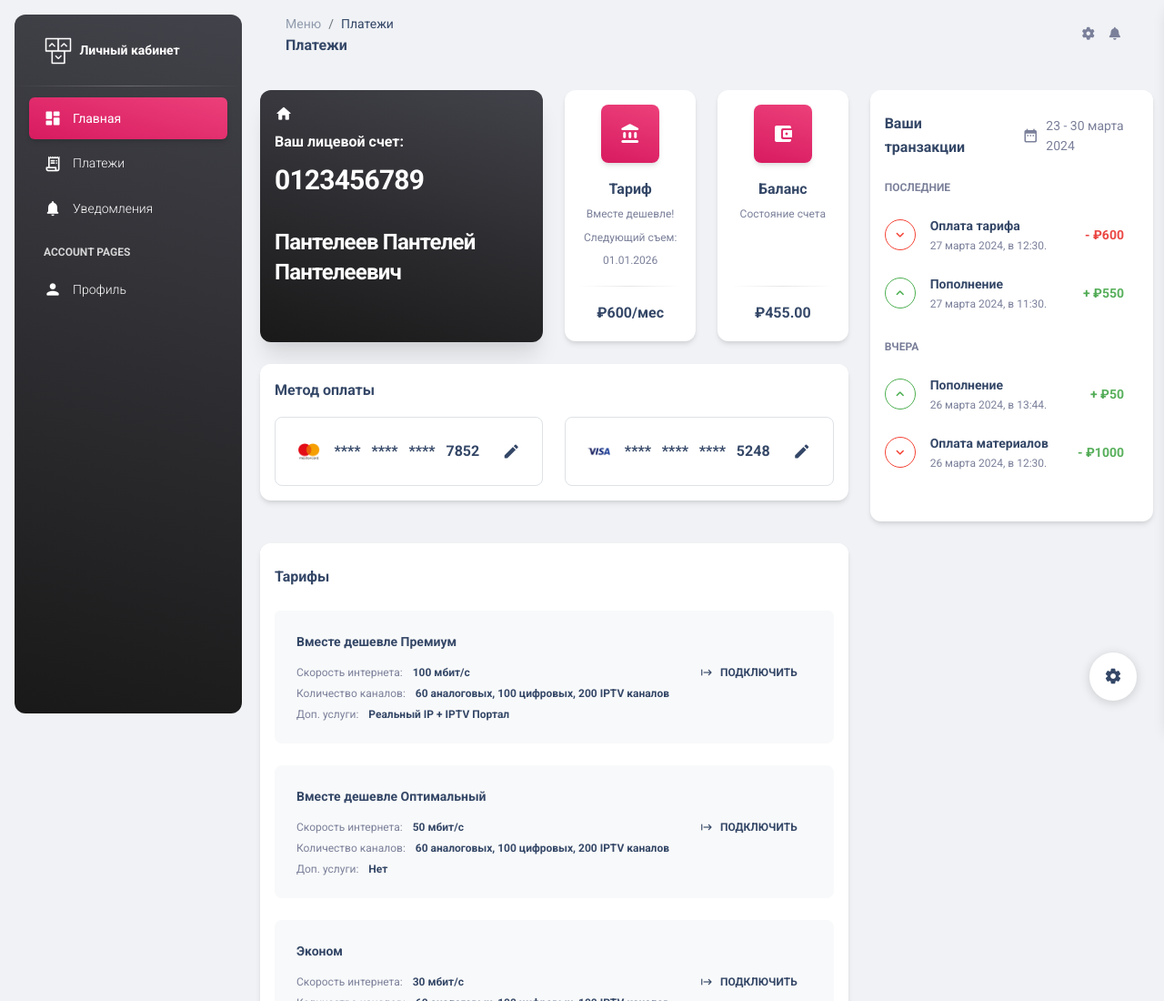
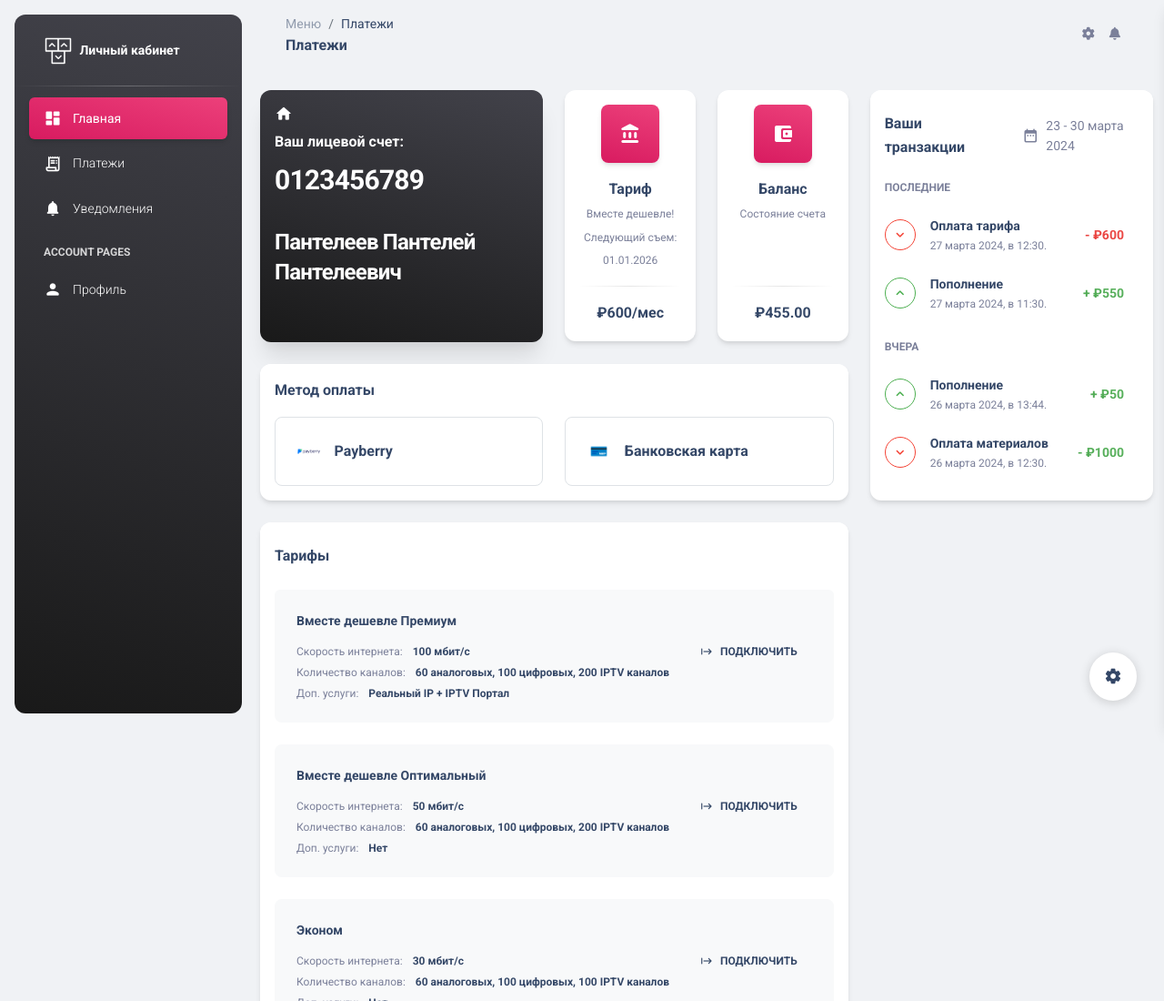
Before and after one commit to Se330us/is-lk, a website: page pages/billing.html in a window 1280 px wide. Shown: the top 1100 px of the page at 91% size. Drawn offline with Linux system fonts and the light colour scheme.

Commit message:
billing-commit

```diff
--- a/pages/billing.html
+++ b/pages/billing.html
@@ -232,16 +232,14 @@
                   <div class="row">
                     <div class="col-md-6 mb-md-0 mb-4">
                       <div class="card card-body border card-plain border-radius-lg d-flex align-items-center flex-row">
-                        <img class="w-10 me-3 mb-0" src="../assets/img/logos/mastercard.png" alt="logo">
-                        <h6 class="mb-0">****&nbsp;&nbsp;&nbsp;****&nbsp;&nbsp;&nbsp;****&nbsp;&nbsp;&nbsp;7852</h6>
-                        <i class="material-icons ms-auto text-dark cursor-pointer" data-bs-toggle="tooltip" data-bs-placement="top" title="Edit Card">edit</i>
+                        <img class="w-10 me-3 mb-0" src="../assets/img/logos/payberry.png" alt="logo">
+                        <h6 class="mb-0">Payberry</h6>
                       </div>
                     </div>
                     <div class="col-md-6">
                       <div class="card card-body border card-plain border-radius-lg d-flex align-items-center flex-row">
-                        <img class="w-10 me-3 mb-0" src="../assets/img/logos/visa.png" alt="logo">
-                        <h6 class="mb-0">****&nbsp;&nbsp;&nbsp;****&nbsp;&nbsp;&nbsp;****&nbsp;&nbsp;&nbsp;5248</h6>
-                        <i class="material-icons ms-auto text-dark cursor-pointer" data-bs-toggle="tooltip" data-bs-placement="top" title="Edit Card">edit</i>
+                        <img class="w-10 me-3 mb-0" src="../assets/img/logos/bankcard.png" alt="logo">
+                        <h6 class="mb-0">Банковская карта</h6>
                       </div>
                     </div>
                   </div>
@@ -263,7 +261,7 @@
                 </div>
               </div>
             </div>
-            <div class="card-body pt-4 p-3">
+            <div class="card-body card-transactions pt-4 p-3">
               <h6 class="text-uppercase text-body text-xs font-weight-bolder mb-3">Последние</h6>
               <ul class="list-group">
                 <li class="list-group-item border-0 d-flex justify-content-between ps-0 mb-2 border-radius-lg">
```
Also changed, not shown: assets/css/material-dashboard.css, assets/img/logos/bankcard.png (added), assets/img/logos/mastercard.png (deleted), assets/img/logos/payberry.png (added), assets/img/logos/visa.png (deleted).
